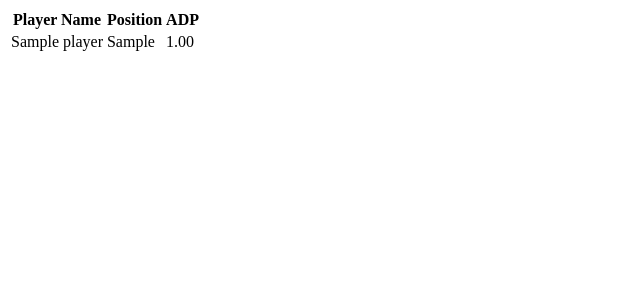
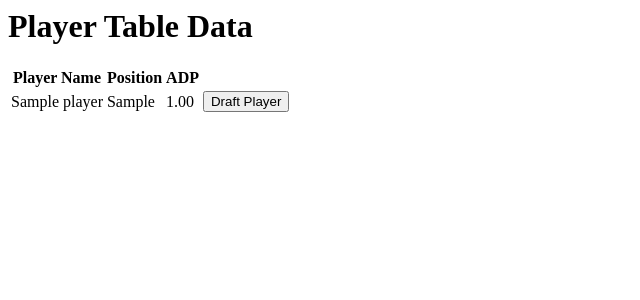
Before and after one commit to adesmarais944/ff-draft, a Django app: page /players/ in a window 1280 px wide. Shown: the top 300 px of the page, without its empty margins (0-640 px from the left). Run offline with Django 5.2, Linux system fonts and the light colour scheme; tables that the repository leaves empty hold one stand-in row (values such as "Sample post").

Commit message:
working api -> refreshing player records

```diff
--- a/main/templates/main/home.html
+++ b/main/templates/main/home.html
@@ -4,7 +4,7 @@
 Home
 {% endblock %}
 {% block content %}
-
+<h1>Player Table Data</h1>
     <table>
         <thead>
             <tr>
@@ -18,6 +18,7 @@ Home
             <td>{{p.name}}</td>
             <td>{{p.position}}</td>
             <td>{{p.adp}}</td>
+            <td><button type="button">Draft Player</button></td>
         </tr>
 {% endfor %}
 </table>
--- a/main/urls.py
+++ b/main/urls.py
@@ -4,5 +4,6 @@ from . import views
 
 urlpatterns = [
     path("", views.index, name="index"),
-    path("players/", views.player_data, name="player_data")
+    path("players/", views.player_data, name="player_data"),
+    path("players2/", views.player_data2, name="player_data2")
 ]
--- a/main/views.py
+++ b/main/views.py
@@ -10,17 +10,29 @@ from typing import List
 def index(request):
     return HttpResponse("Yo")
 
-'''
-def player_api(request):
-    url = "https://api.fantasynerds.com/v1/nfl/adp?apikey=TEST&teams=&format=half"
-    response = requests.get(url)
-    data = response.json()
-    values = [data[]]
-    return JsonResponse(data)
-'''
-
-
+# Fetches player records stored in Player table
 def player_data(request):
     players = Player.objects.all()
     context = {"collection": players}
     return render(request, "main/home.html", context)
+
+# Purgres all Player records, retrieves Player data via API and creates new Player records
+def player_data2(request):
+    Player.objects.all().delete()
+    url = "https://api.fantasynerds.com/v1/nfl/adp?apikey=TEST&teams=&format=half"
+    response = requests.get(url)
+
+    if response.status_code == 200:
+        data = response.json()  # Parse the JSON response
+        players = data['players']
+
+        # Iterate through the players and create Player objects
+        for player in players:
+            Player.objects.create(
+                name=player['name'],
+                position=player['position'],
+                adp=player['pick']
+            )
+        return JsonResponse({'message': 'Players created successfully'})
+    else:
+        return JsonResponse({'error': 'Failed to fetch data'}, status=response.status_code)
```
